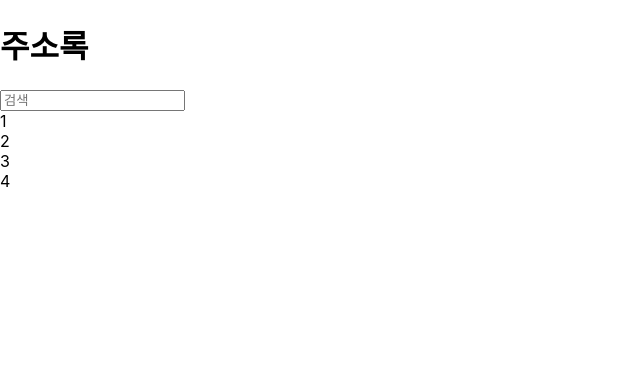
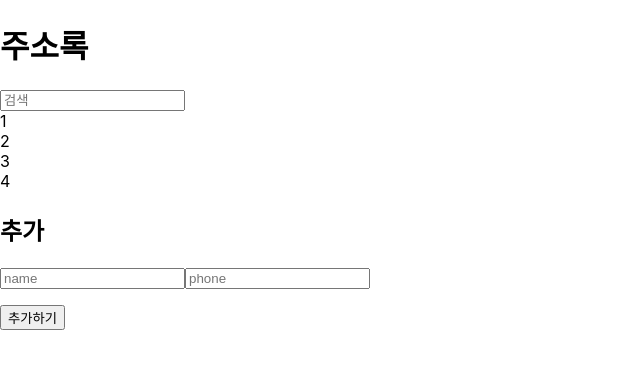
Before and after one commit to hjw4595/ReactExpress, a React (Create React App) app in the folder list/: page / in a window 1280 px wide. Shown: the top 368 px of the page, without its empty margins (0-640 px from the left). Built offline with nearby package versions, Linux system fonts and the light colour scheme.

Commit message:
추가 기능 구현

```diff
--- /dev/null
+++ b/list/src/components/AdressUpdate.js
@@ -0,0 +1,62 @@
+import React from 'react';
+
+export default class ContactCreate extends React.Component {
+    constructor(props) {
+        super(props);
+        this.state = {
+            name: '',
+            phone: ''
+        };
+        this.handleChange = this.handleChange.bind(this);
+        this.handleClick = this.handleClick.bind(this);
+    }
+
+    handleChange(e) {
+        let fixState = {};
+        fixState[e.target.name] = e.target.value;
+        this.setState(fixState)
+    }
+
+    handleClick() {
+        const contact = {
+            name: this.state.name,
+            phone: this.state.phone
+        };
+
+        this.props.onCreate(contact);
+
+        this.setState({
+            name: '',
+            phone: ''
+        });
+    }
+
+    render() {
+        return (
+            <div>
+                <h2>추가</h2>
+                <p>
+                    <input
+                        type="text"
+                        name="name"
+                        placeholder="name"
+                        value={this.state.name}
+                        onChange={this.handleChange}
+                    />
+                    <input
+                        type="text"
+                        name="phone"
+                        placeholder="phone"
+                        value={this.state.phone}
+                        onChange={this.handleChange}
+                    />
+                </p>
+                <button onClick={this.handleClick}>추가하기</button>
+            </div>
+        )
+    }
+}
+
+ContactCreate.defaultProps = {
+    onCreate: () => { console.error('onCreate not defined'); }
+}
--- a/list/src/components/Contact.js
+++ b/list/src/components/Contact.js
@@ -1,6 +1,8 @@
 import React from 'react';
 import AdressList from './AdressList';
 import AdressDetails from './AdressDetails';
+import AdressUpdate from './AdressUpdate';
+
 import update from 'react-addons-update';
 
 export default class Contact extends React.Component{
@@ -103,6 +105,8 @@
                 <AdressDetails
                 isSelected = {this.props.selectedKey !== -1}
                 contact = {this.state.contactData[this.state.selectedKey]}/>
+                <AdressUpdate
+                onCreate={this.handleCreate}/>
             </div>
         );
     }
```
Also changed, not shown: list/src/components/SerchAdress.js (deleted).
